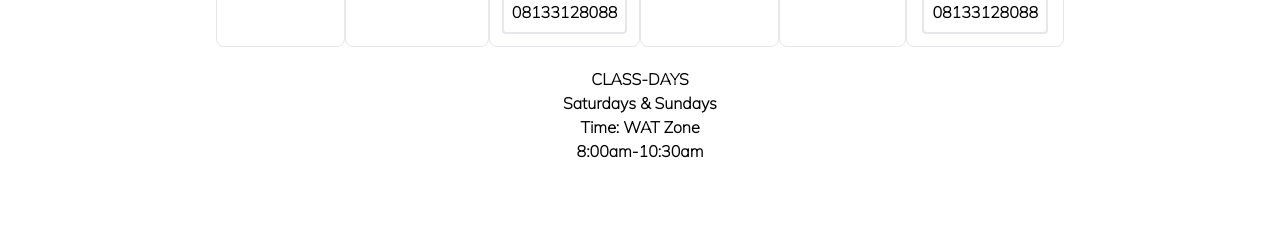
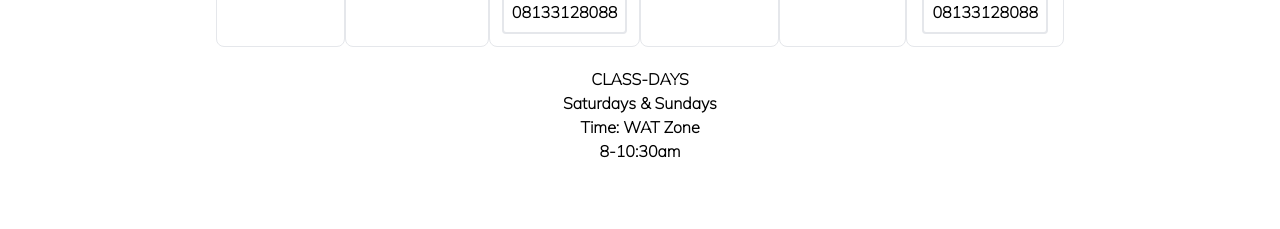
Before and after one commit to Tooyyib/thezulaykhaglobalacademy, a React (Vite) app: page / in a window 1280 px wide. Shown: the part 960-1189 px from the top of the page. Built offline with nearby package versions, Linux system fonts and the light colour scheme.

Commit message:
kiddies class time updated

```diff
--- a/src/Home.jsx
+++ b/src/Home.jsx
@@ -99,7 +99,7 @@ function Home() {
 
     Swal.fire({
       title: "KIDDIES CLASS",
-      html: "(General Classes) </br>Pre-Nursery,nursery,Primary </br></br> Notice: two or more kids attract 5% discount on total fee per semester only.",
+      html: "(General Classes) </br>Pre-Nursery,nursery,Primary </br></br>Time:10-12:30pm <br/><br/> Notice: two or more kids attract 5% discount on total fee per semester only.",
       imageUrl: "(../src/images/feed2.jpeg)",
       imageWidth: 100,
       imageHeight: 100,
@@ -268,7 +268,7 @@ function Home() {
           <div className="my-[1rem]">
             <div>Saturdays & Sundays</div>
             <div className="bg-[#3a1642] text-[#fdf7fb] font-bold">Time: WAT Zone</div>
-            <div>8:00am-10:30am</div>
+            <div>8-10:30am</div>
           </div>
         </div>
       </div>
```
